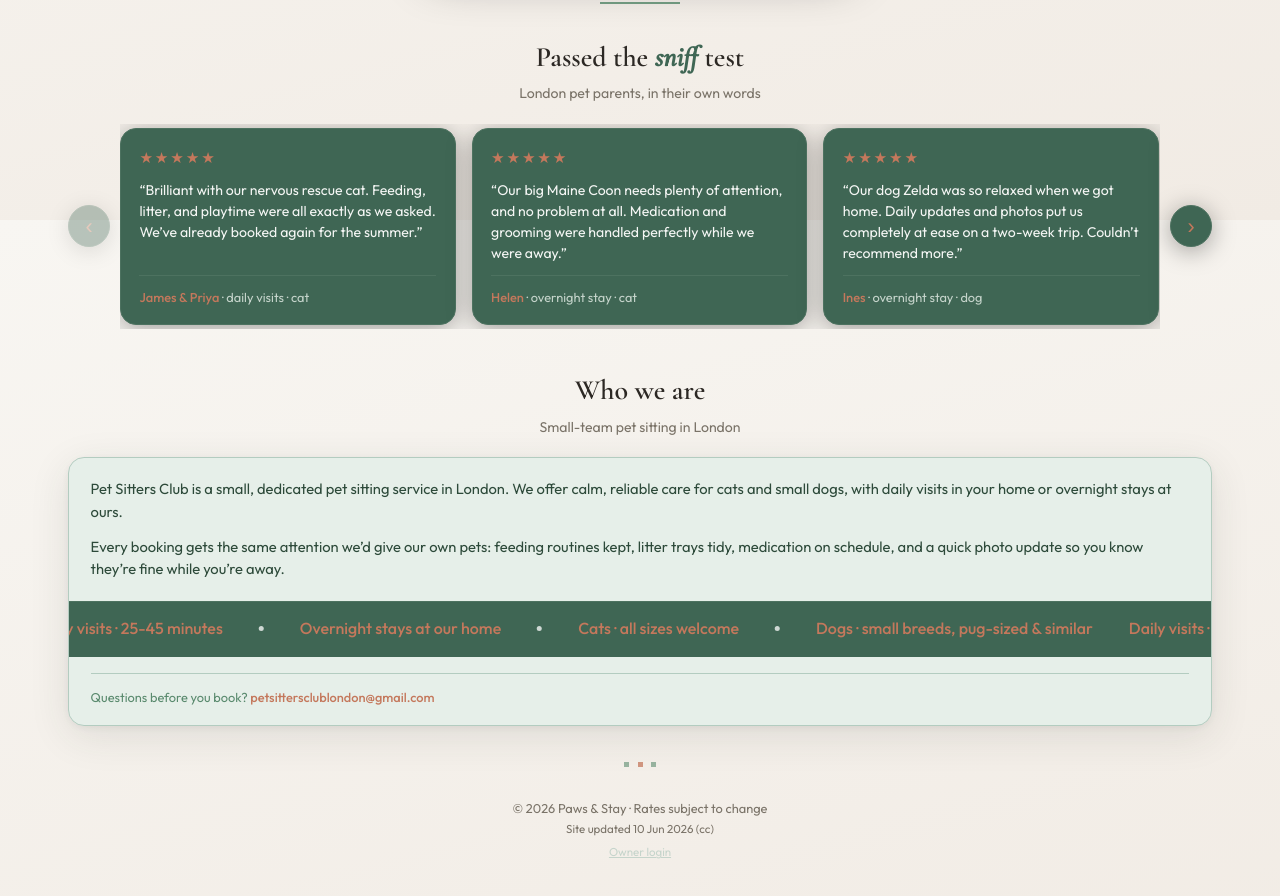
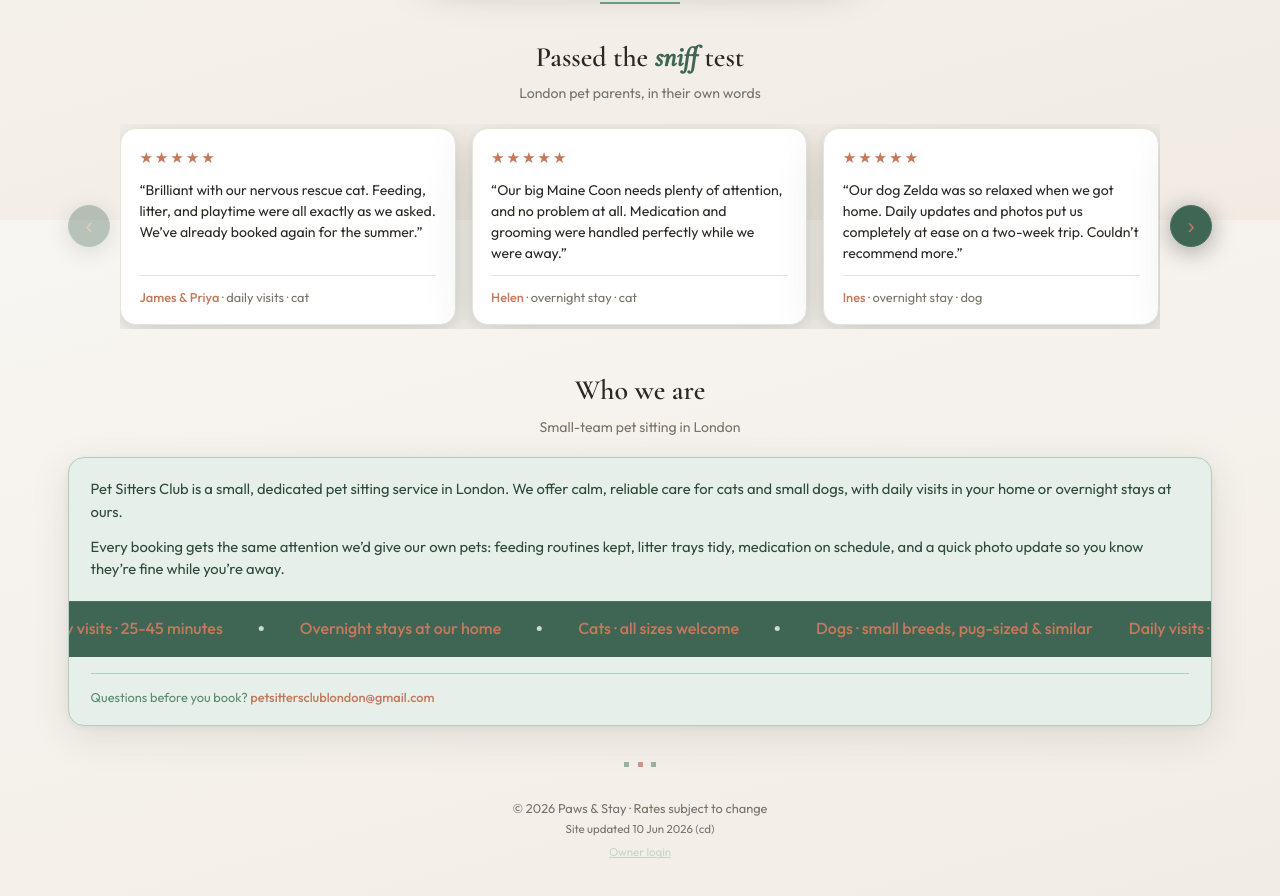
Before and after one commit to rashmiakanksha1-blip/pet-sitting, a website: page index.html in a window 1280 px wide. Shown: the part 1380-2276 px from the top of the page. Drawn offline with nearby package versions, Linux system fonts and the light colour scheme; no server answers.

Commit message:
Try white review cards instead of green

```diff
--- a/config.js
+++ b/config.js
@@ -1,6 +1,6 @@
 // ← Edit these to customise your site
 const SITE_CONFIG = {
-  siteVersion: '10 Jun 2026 (cc)',
+  siteVersion: '10 Jun 2026 (cd)',
   businessName: 'Pet Sitters Club',
   bookButtonLabel: 'Book my slot',
   bookingInquirySubject: 'Pet sitting inquiry - Pet Sitters Club',
--- a/index.html
+++ b/index.html
@@ -1027,11 +1027,11 @@
     }
 
     .review-card {
-      background: var(--surface);
-      border: 1px solid var(--border);
+      background: var(--panel-bg);
+      border: 1px solid var(--panel-border);
       border-radius: var(--radius);
       padding: 1.1rem 1.15rem;
-      box-shadow: var(--shadow);
+      box-shadow: var(--card-shadow-lift);
       display: flex;
       flex-direction: column;
       gap: 0.65rem;
@@ -1053,14 +1053,14 @@
     .review-text {
       font-size: 0.88rem;
       line-height: 1.5;
-      color: var(--text);
+      color: var(--page-text);
       flex: 1;
     }
 
     .review-meta {
       font-size: 0.8rem;
-      color: var(--text-muted);
-      border-top: 1px solid var(--border);
+      color: var(--page-text-muted);
+      border-top: 1px solid var(--panel-border);
       padding-top: 0.75rem;
     }
 
@@ -1963,12 +1963,12 @@
     <div class="section-dots" aria-hidden="true"><span></span><span></span><span></span></div>
 
     <footer>© 2026 Paws & Stay · Rates subject to change<br />
-      <span id="siteVersion" style="color:var(--page-text-muted);font-size:0.72rem;">Site updated 10 Jun 2026 (cc)</span><br />
+      <span id="siteVersion" style="color:var(--page-text-muted);font-size:0.72rem;">Site updated 10 Jun 2026 (cd)</span><br />
       <a href="owner.html" id="ownerLoginLink" style="color:var(--text-muted);font-size:0.72rem;margin-top:0.35rem;display:inline-block;">Owner login</a>
     </footer>
   </div>
 
-  <script src="config.js?v=20260610cb"></script>
+  <script src="config.js?v=20260610cd"></script>
   <script src="auth.js"></script>
   <script src="shared.js"></script>
   <script>
```
